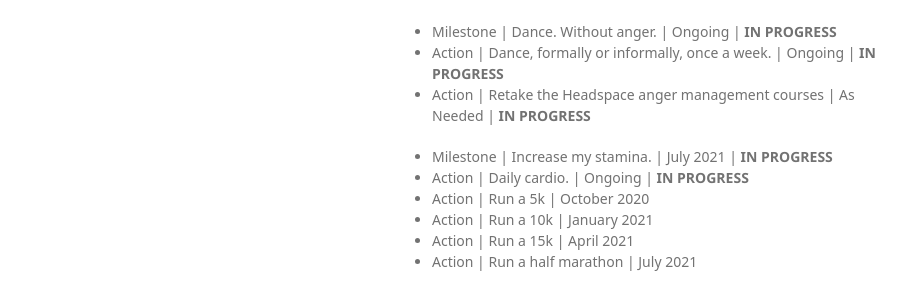
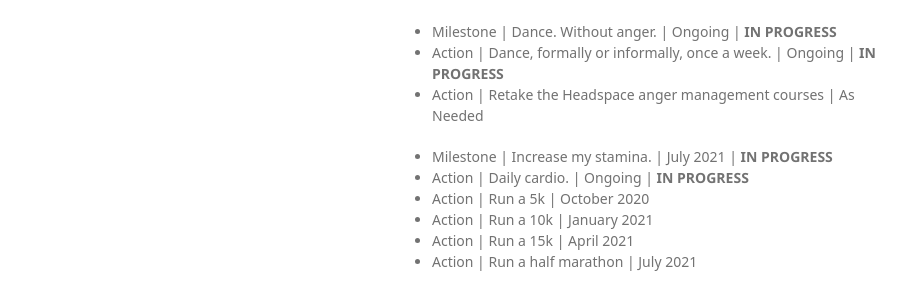
Before and after one commit to rainleander/rainleander.github.io, a Jekyll site: the page wake-up-beauty.html, which Jekyll copies as it is, in a window 1280 px wide. Shown: the part 890-1190 px from the top of the page, without its empty margins (178-1100 px from the left). Built offline with Jekyll 4.4.1, drawn with Linux system fonts in a browser that asks for light colours; some web fonts are replaced.

Commit message:
Update wake-up-beauty.html

```diff
--- a/wake-up-beauty.html
+++ b/wake-up-beauty.html
@@ -50,7 +50,7 @@
 
         <ul><li>Milestone | Dance. Without anger. | Ongoing | <b>IN PROGRESS</b></li>
         <li>Action | Dance, formally or informally, once a week. | Ongoing | <b>IN PROGRESS</b></li>
-          <li>Action | Retake the Headspace anger management courses | As Needed | <b>IN PROGRESS</b></li></ul>
+          <li>Action | Retake the Headspace anger management courses | As Needed</li></ul>
 
         <ul><li>Milestone | Increase my stamina. | July 2021 | <b>IN PROGRESS</b></li>
         <li>Action | Daily cardio. | Ongoing | <b>IN PROGRESS</b></li>
```
